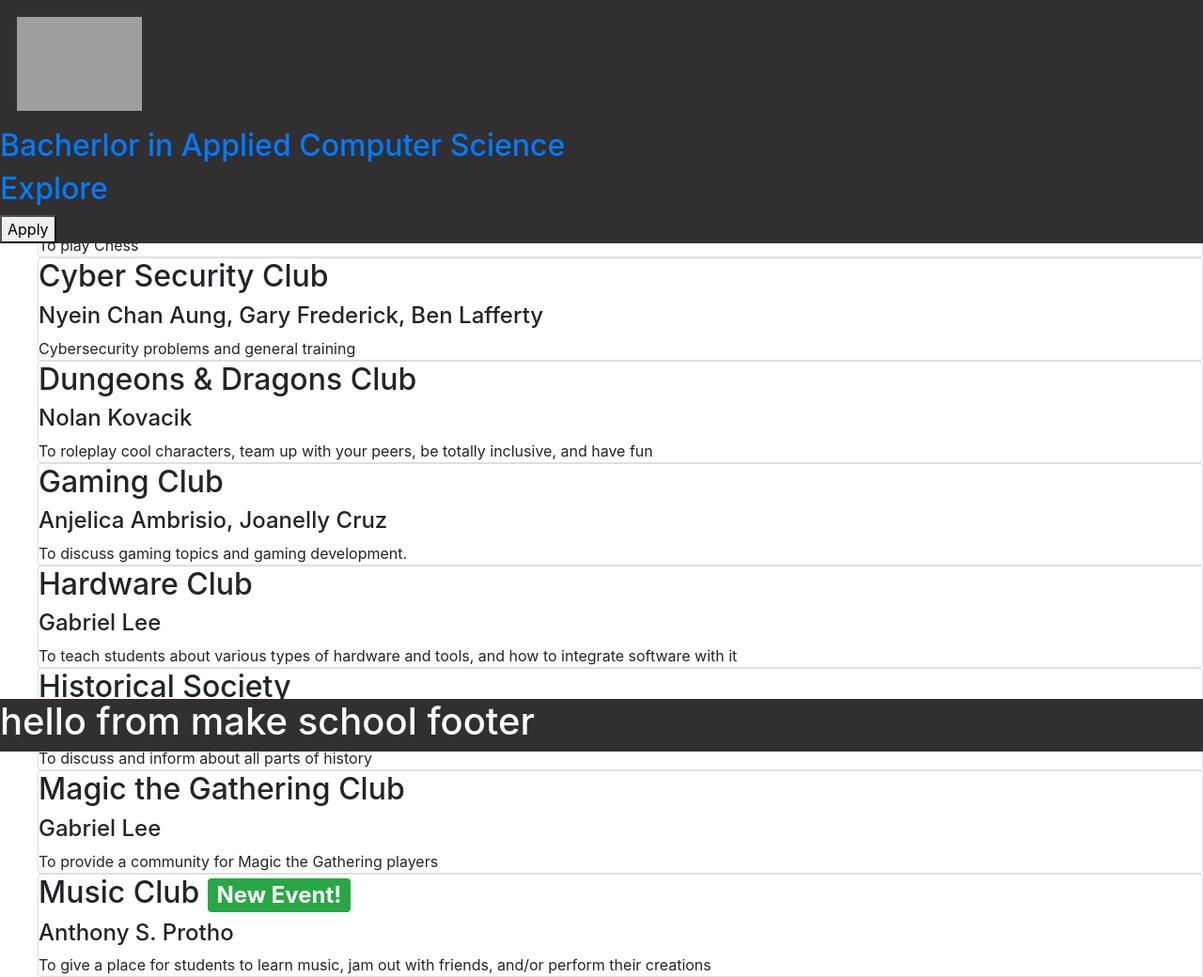
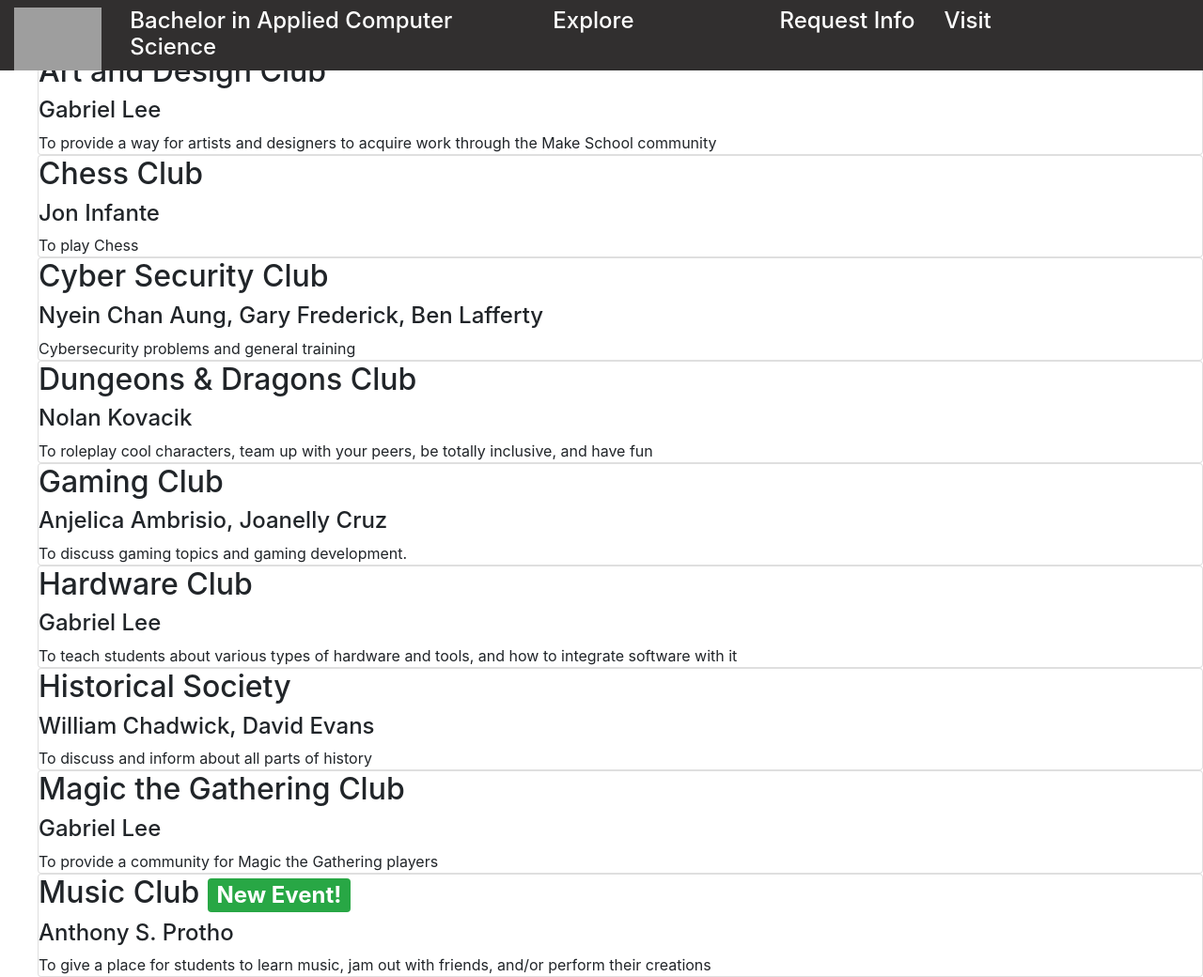
Before and after one commit to MakeMeSenpai/Music_Club, a Flask app: page / in a window 1280 px wide. Shown: the top 1040 px of the page at 94% size. Run offline with Flask 2, Linux system fonts and the light colour scheme; parts of the project's set-up code (start-up, migrations or seed data) failed here and were passed over; some libraries are stand-ins or nearby versions; grey boxes are pictures that could not be loaded.

Commit message:
makenav setup

```diff
--- a/static/styles.css
+++ b/static/styles.css
@@ -1,4 +1,6 @@
 /* All the decorations! */
+
+/*base.html*/
 #maketop{
     color: white;
     background: #312f2f;
@@ -7,10 +9,35 @@
     width: 100%;
     z-index: 2;
 }
+a:link{
+    color: white;
+}
+a:hover{
+    color: white;
+    text-decoration: underline;
+}
+.container{
+    width: auto;
+    max-height: 75px;
+    overflow-y: hidden;
+}
 #makelogo{
     max-width: 169px;
-    max-height: auto;
-    padding: 18px;
+    max-height: 70px;
+}
+.col{
+    width: auto;
+    max-height: 70px;
+    margin-top: 7.5px;
+}
+#BaSA{
+    min-width: 450px;
+}
+#navspace{
+    min-width: 100px;
+}
+#RI{
+    min-width: 175px;
 }
 #makebottom{
     color: white;
--- a/templates/base.html
+++ b/templates/base.html
@@ -19,10 +19,15 @@
     {# <!--defines our block body--> #}
     {% block body %}
     <nav id="maketop" class="fixed-top">
-        <img id="makelogo" src="https://techjobstour.com/wp-content/uploads/2017/05/MakeSchool_Logo_Hrz_CMYK_cropped.png">
-        <h2><a href="#">Bacherlor in Applied Computer Science</a></h2>
-        <h2><a href="#">Explore</a></h2>
-        <button class="primary-button"><a herf="">Apply</a></button>
+        <div class="container row">
+            <a href=""><img id="makelogo" class="col" src="https://techjobstour.com/wp-content/uploads/2017/05/MakeSchool_Logo_Hrz_CMYK_cropped.png"></a>
+            <h4 id="BaSA" class="col"><a href="#">Bachelor in Applied Computer Science</a></h4>
+            <h4 class="col"><a href="#">Explore</a></h4>
+            <div id="navspace" class="col"></div>
+            <h4 id="RI" class="col"><a href="#">Request Info</a></h4>
+            <h4 class="col"><a href="#">Visit</a></h4>
+            <button class="primary-button col"><a herf="">Apply</a></button>
+        </div>
     </nav>
     {% endblock %}
     {# <!--places children's body here--> #}
@@ -31,7 +36,7 @@
 </body>
 {# <!--defines our block footer--> #}
 {% block footer %}
-<footer id="makebottom" class="fixed-bottom">
+<footer id="makebottom">
     <h1>hello from make school footer</h1>
 </footer>
 {% endblock %}
```
